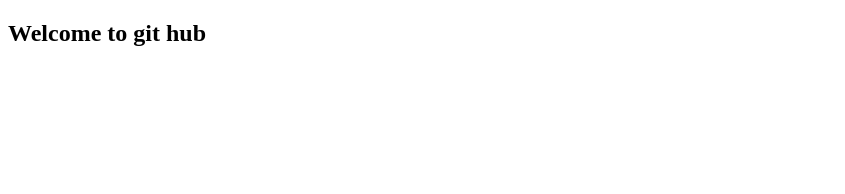
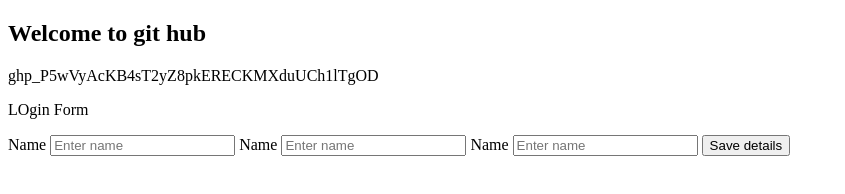
Before and after one commit to abukbt13/meshabu, a plain HTML site: page index.html in a window 1280 px wide. Shown: the whole page, without its empty margins (0-845 px from the left). Drawn offline with Linux system fonts and the light colour scheme.

Commit message:
added form

```diff
--- a/index.html
+++ b/index.html
@@ -6,5 +6,16 @@
 </head>
 <body>
 <h2>Welcome to git hub</h2>
+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
+<form action="">
+    <p>LOgin Form</p>
+    <label>Name</label>
+    <input type="text" placeholder="Enter name">
+    <label>Name</label>
+    <input type="text" placeholder="Enter name">
+    <label>Name</label>
+    <input type="text" placeholder="Enter name">
+    <button>Save details</button>
+</form>
 </body>
 </html>
```
